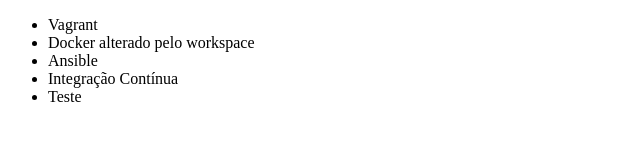
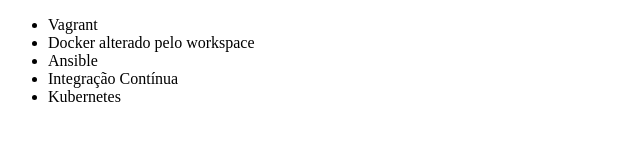
Before and after one commit to jeduguim/alura-git, a plain HTML site: page index.html in a window 1280 px wide. Shown: the full height of the page, 0-640 px from the left. Drawn offline with Linux system fonts and the light colour scheme.

Commit message:
Curso Kubernetes

```diff
--- a/index.html
+++ b/index.html
@@ -10,7 +10,7 @@
         <li>Docker alterado pelo workspace</li>
         <li>Ansible</li>
         <li>Integração Contínua</li>
-	<li>Teste</li>
+	<li>Kubernetes</li>
     </ul>
 </body>
 </html>
```
